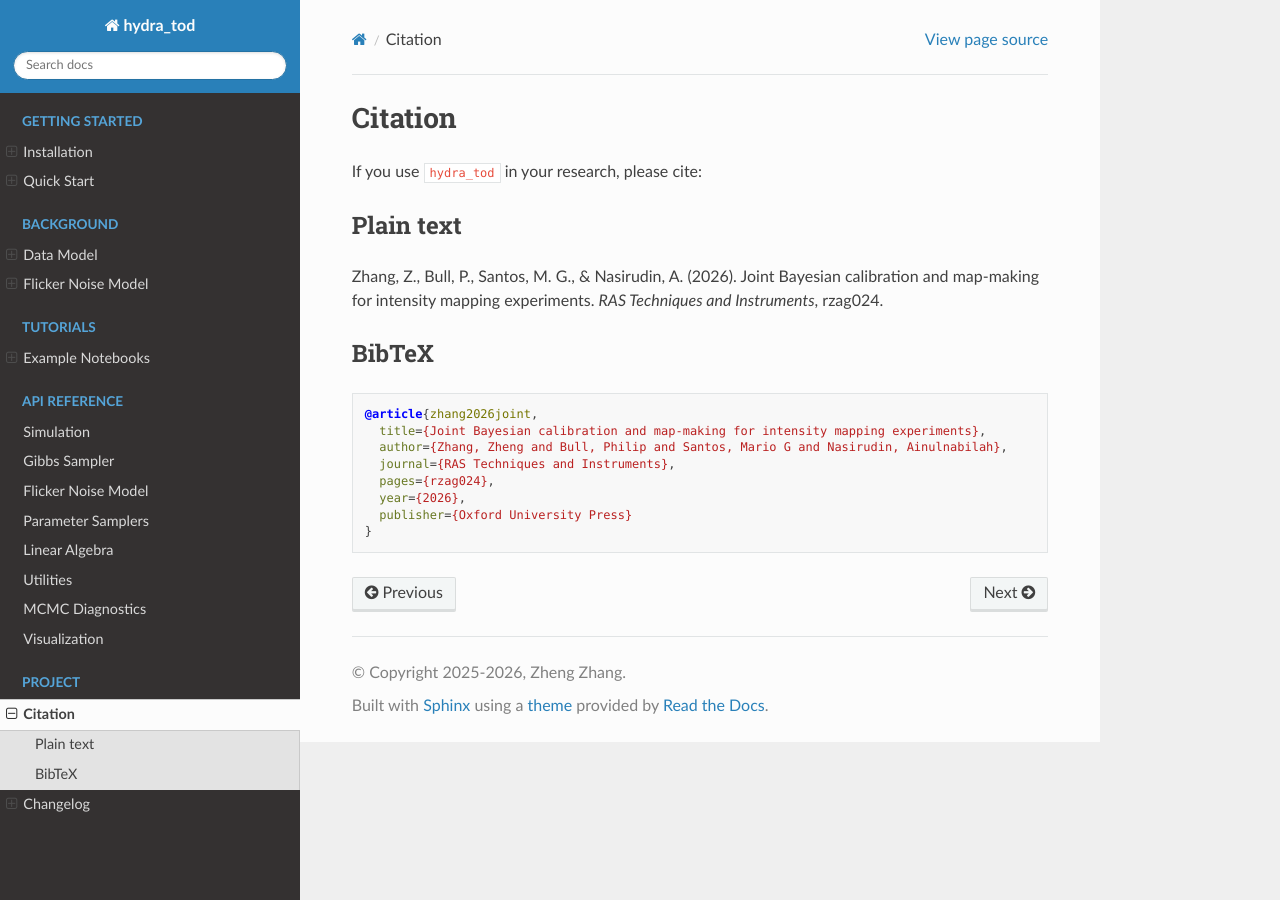
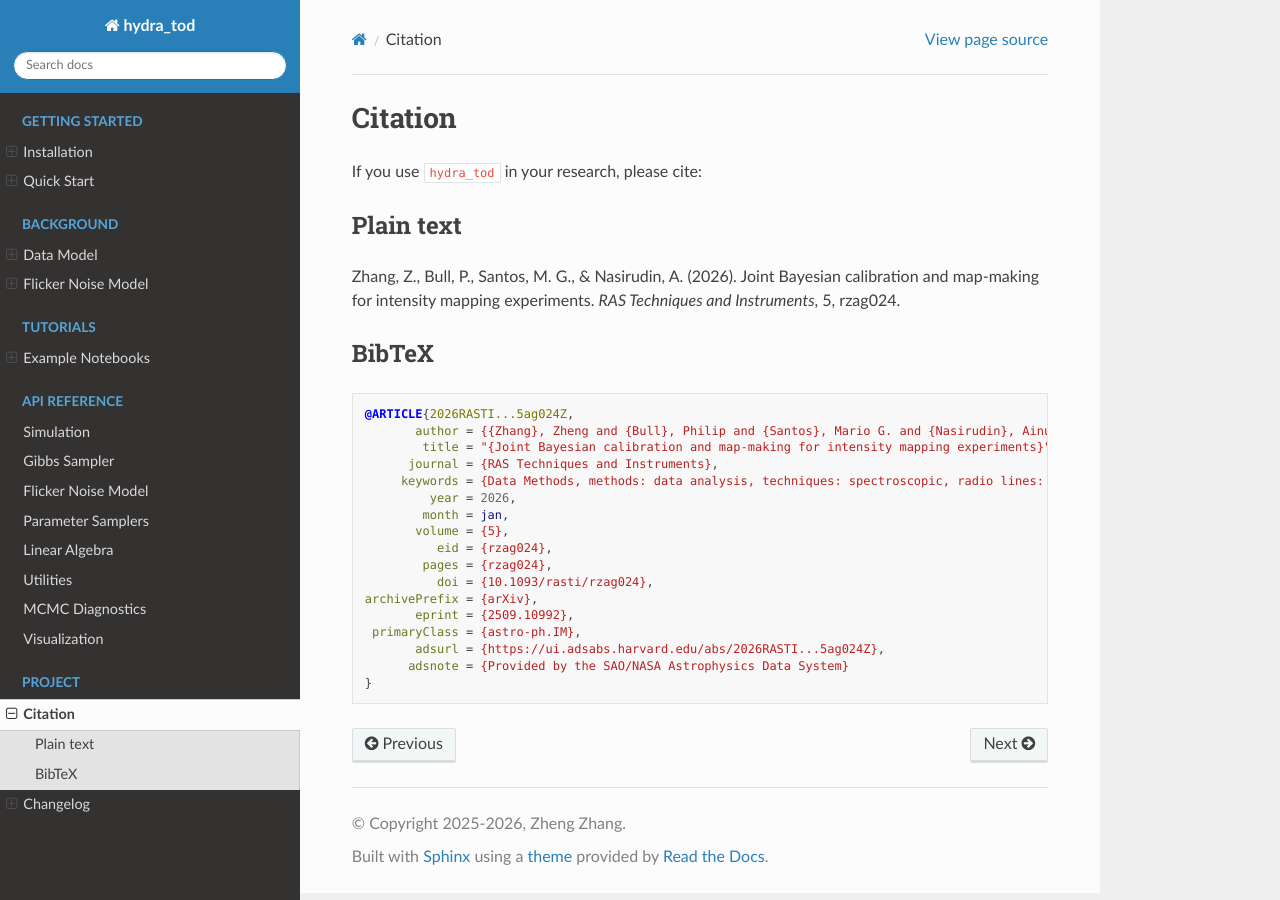
Before and after one commit to zzhang0123/hydra-tod, a Sphinx documentation site: the page built from docs/citation.rst, in a window 1280 px wide. Built offline with Sphinx 7.4.7 and the Read the Docs theme 3.1.0, drawn with Linux system fonts in a browser that asks for light colours.

Commit message:
docs: update paper citation metadata

```diff
--- a/docs/citation.rst
+++ b/docs/citation.rst
@@ -8,18 +8,27 @@ Plain text
 
 Zhang, Z., Bull, P., Santos, M. G., & Nasirudin, A. (2026).
 Joint Bayesian calibration and map-making for intensity mapping experiments.
-*RAS Techniques and Instruments*, rzag024.
+*RAS Techniques and Instruments*, 5, rzag024.
 
 BibTeX
 ------
 
 .. code-block:: bibtex
 
-   @article{zhang2026joint,
-     title={Joint Bayesian calibration and map-making for intensity mapping experiments},
-     author={Zhang, Zheng and Bull, Philip and Santos, Mario G and Nasirudin, Ainulnabilah},
-     journal={RAS Techniques and Instruments},
-     pages={rzag024},
-     year={2026},
-     publisher={Oxford University Press}
+   @ARTICLE{2026RASTI...5ag024Z,
+          author = {{Zhang}, Zheng and {Bull}, Philip and {Santos}, Mario G. and {Nasirudin}, Ainulnabilah},
+           title = "{Joint Bayesian calibration and map-making for intensity mapping experiments}",
+         journal = {RAS Techniques and Instruments},
+        keywords = {Data Methods, methods: data analysis, techniques: spectroscopic, radio lines: general, Instrumentation and Methods for Astrophysics},
+            year = 2026,
+           month = jan,
+          volume = {5},
+             eid = {rzag024},
+           pages = {rzag024},
+             doi = {10.1093/rasti/rzag024},
+   archivePrefix = {arXiv},
+          eprint = {2509.10992},
+    primaryClass = {astro-ph.IM},
+          adsurl = {https://ui.adsabs.harvard.edu/abs/2026RASTI...5ag024Z},
+         adsnote = {Provided by the SAO/NASA Astrophysics Data System}
    }
--- a/docs/index.rst
+++ b/docs/index.rst
@@ -12,7 +12,7 @@ The package accompanies the paper:
 
     Zhang, Z., Bull, P., Santos, M. G., & Nasirudin, A. (2026).
     *Joint Bayesian calibration and map-making for intensity mapping experiments.*
-    RAS Techniques and Instruments, rzag024.
+    RAS Techniques and Instruments, 5, rzag024.
 
 .. toctree::
    :maxdepth: 2
```
Also changed, not shown: README.md (+16 -7 lines), hydra_TOD/__init__.py (+17 -8 lines), 1 other file.
